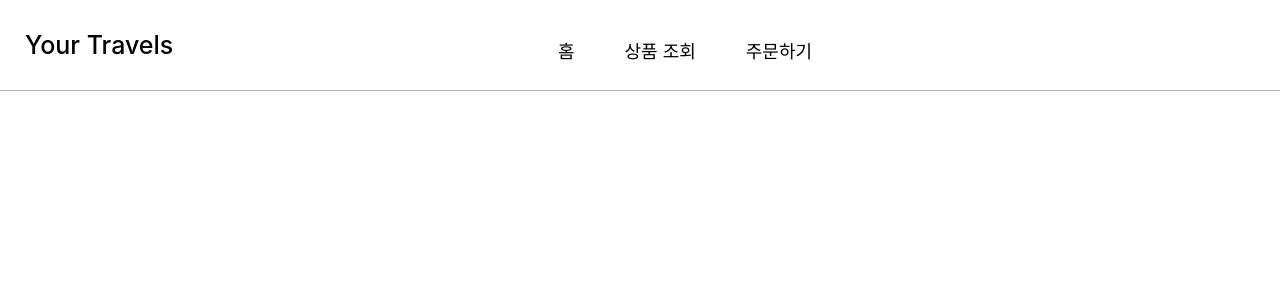
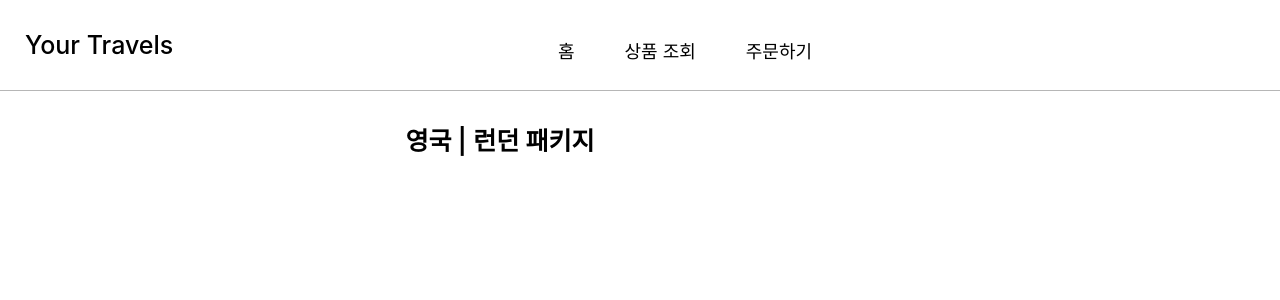
Before and after one commit to woooovely/travel-order, a React (Create React App) app in the folder client/: page /about/uk-london in a window 1280 px wide. Shown: the top 300 px of the page. Built offline with nearby package versions, Linux system fonts and the light colour scheme.

Commit message:
⚡ :: 상품 제목 추가

```diff
--- a/client/src/pages/about/london.tsx
+++ b/client/src/pages/about/london.tsx
@@ -1,12 +1,12 @@
 import Header from '../../components/header';
-import { ProductContainer } from './washington';
+import { ProductContainer, ProductTitle } from './washington';
 
 const AboutLondon = () => {
     return (
         <>
           <Header />
           <ProductContainer>
-
+            <ProductTitle>영국 | 런던 패키지</ProductTitle>
           </ProductContainer>
         </>
     )
```
